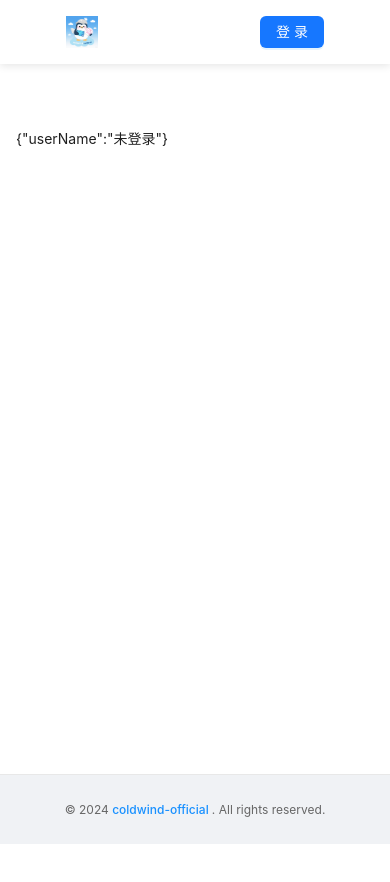
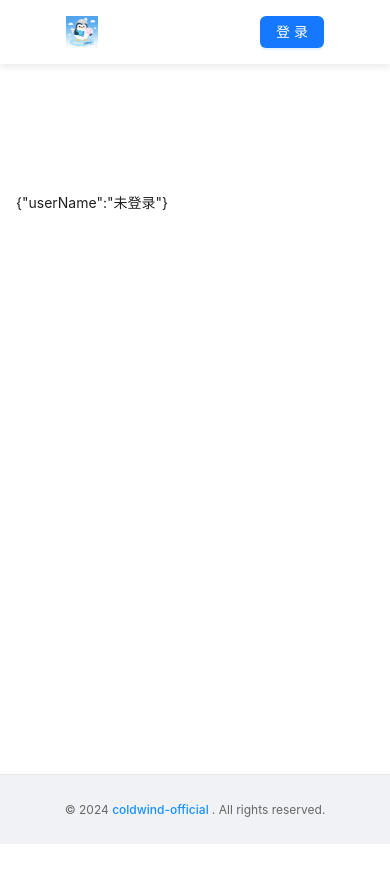
Before and after one commit to hateStudyy/coldwind-code-ai, a Vue app in the folder coldwind-code-ai-frontend/: page / in a window 390 px wide. Shown: the top 882 px of the page. Built offline with nearby package versions, Linux system fonts and the light colour scheme; no server answers.

Commit message:
[前端] style(layout): 调整内容区域布局
- 在 BasicLayout.vue 中为 layout-content 类添加了 margin-top 属性，值为 64px，与 header 高度一致
- 这个改动使内容区域在桌面和移动端都有了统一的上边距，改善了页面布局结构

```diff
--- a/coldwind-code-ai-frontend/src/layouts/BasicLayout.vue
+++ b/coldwind-code-ai-frontend/src/layouts/BasicLayout.vue
@@ -27,13 +27,15 @@ import GlobalFooter from '@/components/GlobalFooter.vue'
 .layout-content {
   padding: 24px;
   background: #fff;
-  min-height: calc(100vh - 64px - 70px); /* 减去头部和底部的高度 */
+  min-height: calc(100vh - 64px - 70px);
+  margin-top: 64px; /* 添加这一行，值与header高度一致 */
 }
 
 /* 响应式设计 */
 @media (max-width: 768px) {
   .layout-content {
     padding: 16px;
+    margin-top: 64px; /* 移动端也需要保持一致 */
   }
 }
 </style>
```
